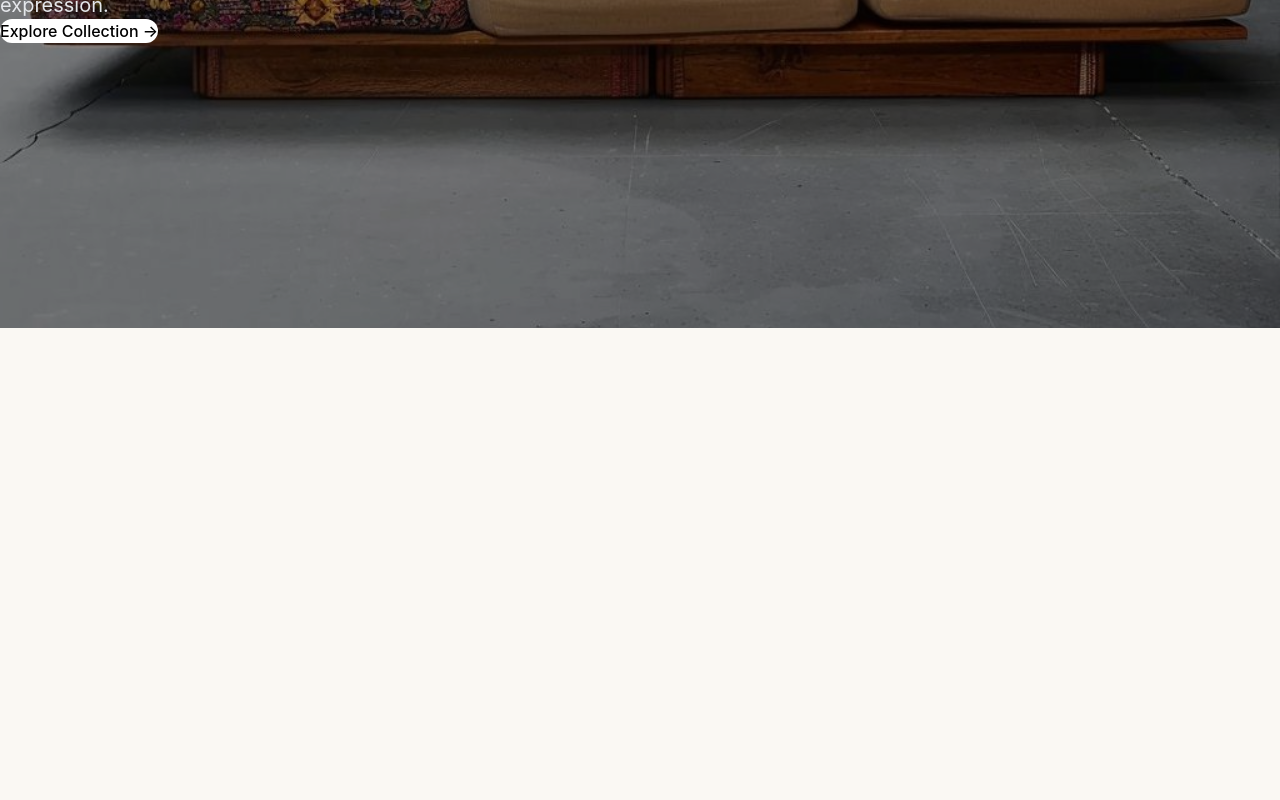
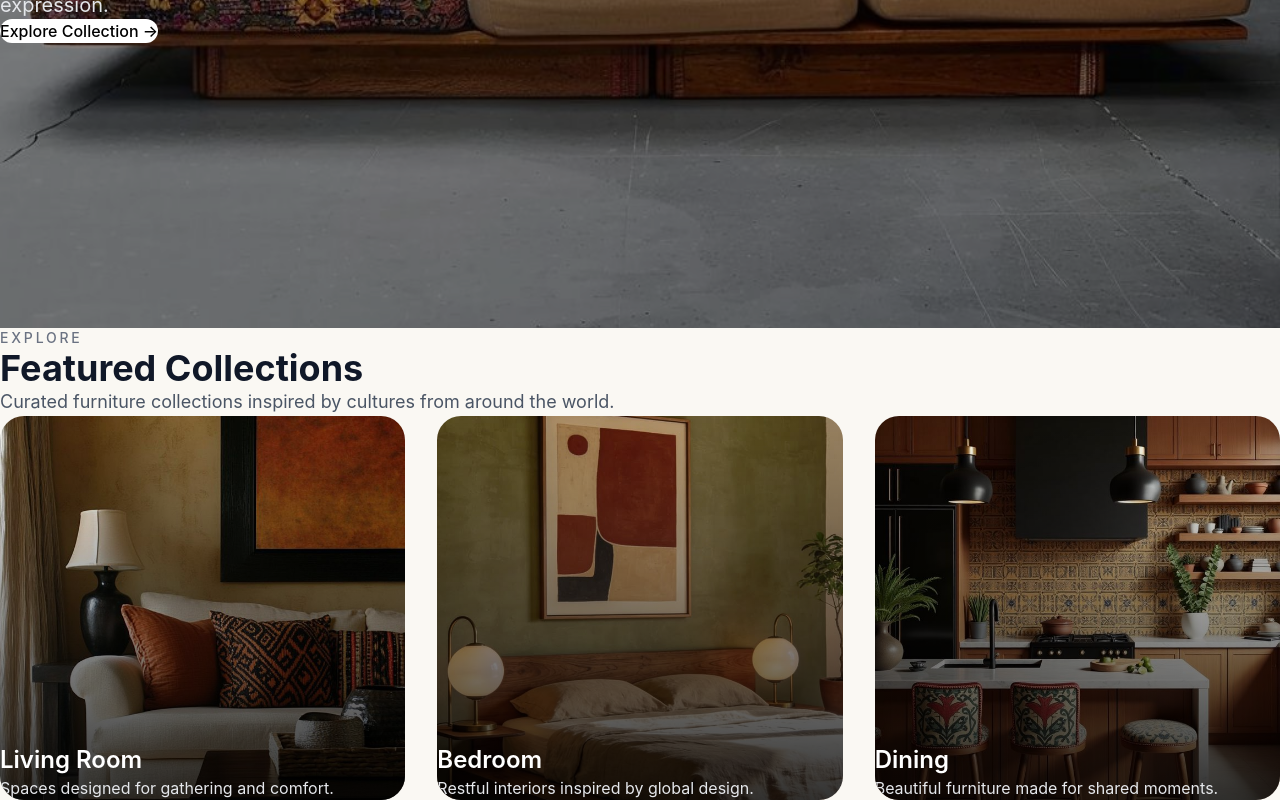
Before and after one commit to codereen/prism-living, a React (Vite) app: page / in a window 1280 px wide. Shown: the part 472-1272 px from the top of the page. Before the commit the page ends 800 px from the top, so only its background shows below. Built offline with nearby package versions, Linux system fonts and the light colour scheme.

Commit message:
feat: add featured collections section

```diff
--- a/src/components/sections/FeaturedCollections.tsx
+++ b/src/components/sections/FeaturedCollections.tsx
@@ -0,0 +1,37 @@
+import Container from "../ui/Container";
+import CollectionCard from "../ui/CollectionCard";
+import { collections } from "../../data/collections";
+
+function FeaturedCollections() {
+  return (
+    <section className="bg-[#faf8f3] py-24">
+      <Container>
+        <div className="mb-12">
+          <p className="text-sm font-medium uppercase tracking-[0.2em] text-gray-500">
+            Explore
+          </p>
+
+          <h2 className="mt-2 text-4xl font-bold text-gray-900">
+            Featured Collections
+          </h2>
+
+          <p className="mt-4 max-w-2xl text-lg text-gray-600">
+            Curated furniture collections inspired by cultures from around the
+            world.
+          </p>
+        </div>
+
+        <div className="grid gap-8 md:grid-cols-2 lg:grid-cols-3">
+          {collections.map((collection) => (
+            <CollectionCard
+              key={collection.id}
+              collection={collection}
+            />
+          ))}
+        </div>
+      </Container>
+    </section>
+  );
+}
+
+export default FeaturedCollections;
--- a/src/components/sections/Hero.tsx
+++ b/src/components/sections/Hero.tsx
@@ -12,7 +12,7 @@ function Hero() {
     >
       <div className="absolute inset-0 bg-black/45" />
 
-      <Container className="relative z-10 flex h-screen items-center">
+      <Container className="relative z-10 flex min-h-screen items-center">
         <div className="max-w-2xl text-white">
           <h1 className="text-6xl font-bold leading-tight">
             Furniture inspired by the world.
--- a/src/pages/Home.tsx
+++ b/src/pages/Home.tsx
@@ -1,11 +1,13 @@
 import Navbar from "../components/layout/Navbar";
 import Hero from "../components/sections/Hero";
+import FeaturedCollections from "../components/sections/FeaturedCollections";
 
 function Home() {
   return (
     <>
       <Navbar />
       <Hero />
+      <FeaturedCollections />
     </>
   );
 }
```
